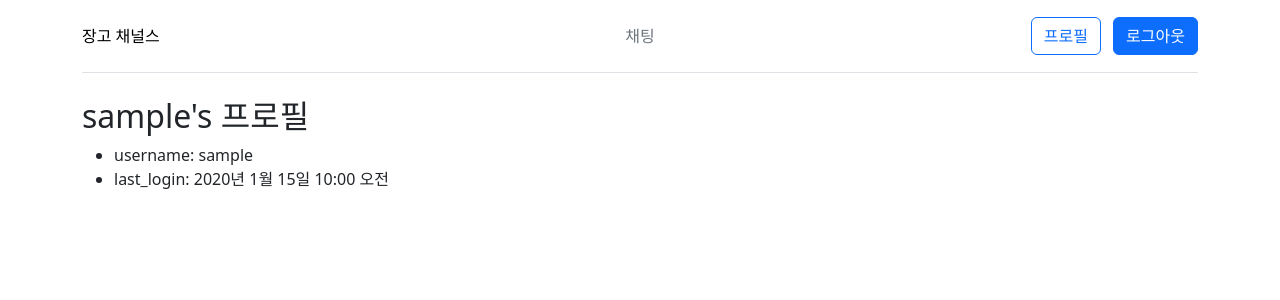
After one commit to sunbongE/MyDjangoChat, a Django app: page /accounts/profile/ in a window 1280 px wide. The commit adds this page. Shown: the top 300 px of the page. Run offline with Django 4.2, Linux system fonts and the light colour scheme; a user stored in the database is signed in; tables that the repository leaves empty hold one stand-in row (values such as "Sample post"); some libraries are stand-ins or nearby versions.

Commit message:
add_func: login, logout, signup// set_asgi: from channels.auth import AuthMiddlewareStack

```diff
--- /dev/null
+++ b/accounts/templates/accounts/profile.html
@@ -0,0 +1,9 @@
+{% extends 'accounts/base.html' %}
+
+{% block content %}
+<h2>{{ user.username }}'s 프로필</h2>
+<ul>
+    <li>username: {{ user.username }}</li>
+    <li>last_login: {{ user.last_login }}</li>
+</ul>
+{% endblock  %}
--- a/accounts/urls.py
+++ b/accounts/urls.py
@@ -3,4 +3,9 @@ from . import views
 
 app_name = "accounts"
 
-urlpatterns = []
+urlpatterns = [
+    path("signup/", views.signup, name="signup"),
+    path("login/", views.login, name="login"),
+    path("logout/", views.logout, name="logout"),
+    path("profile/", views.profile, name="profile"),
+]
--- a/accounts/views.py
+++ b/accounts/views.py
@@ -1,3 +1,39 @@
-from django.shortcuts import render
+from django.contrib.auth.views import LoginView, LogoutView
+from django.views.generic import TemplateView, CreateView
+from django.contrib.auth.mixins import LoginRequiredMixin  # 로그인 상태만 허용하는 기능
+from django.contrib.auth.forms import UserCreationForm
+from django.urls import reverse_lazy
 
 # Create your views here.
+signup = CreateView.as_view(
+    form_class=UserCreationForm,
+    template_name="partials/form.html",
+    extra_context={
+        "form_name": "회원가입",
+        "submit_label": "회원가입",
+    },
+    success_url=reverse_lazy("accounts:login"),
+)
+
+login = LoginView.as_view(
+    # 랜더링될 페이지 경로 설정
+    template_name="partials/form.html",
+    # 템플릿에서 사용할 context data
+    extra_context={
+        "form_name": "로그인",
+        "submit_label": "로그인",
+    },
+)
+
+logout = LogoutView.as_view(
+    # 로그아웃 완료 후 이동할 페이지 설정
+    next_page="accounts:login",
+)
+
+
+# 프로필 뷰 구현 로그인 상태에서만 허용(LoginRequiredMixin)
+class ProfileView(LoginRequiredMixin, TemplateView):
+    template_name = "accounts/profile.html"
+
+
+profile = ProfileView.as_view()
--- a/chat/views.py
+++ b/chat/views.py
@@ -2,8 +2,10 @@ from django.shortcuts import render, redirect
 from chat.forms import RoomForm
 from chat.models import Room
 from django.shortcuts import get_object_or_404
+from django.contrib.auth.decorators import login_required
 
 
+@login_required
 def room_new(request):
     if request.method == "POST":
         form = RoomForm(request.POST)
@@ -34,6 +36,7 @@ def index(request):
     )
 
 
+@login_required
 def room_chat(request, room_pk):
     room = get_object_or_404(Room, pk=room_pk)
     return render(
--- a/mysite/templates/base.html
+++ b/mysite/templates/base.html
@@ -27,11 +27,11 @@
           <div class="col-md-3 text-end">
             {% if not user.is_authenticated %}
 
-            <button type="button" class="btn btn-outline-primary me-2">로그인</button>
-            <button type="button" class="btn btn-primary">회원가입</button>
+            <a href="{% url 'accounts:login' %}" class="btn btn-outline-primary me-2">로그인</a>
+            <a href="{% url 'accounts:signup' %}" class="btn btn-primary">회원가입</a>
             {% else %}
-            <button type="button" class="btn btn-outline-primary me-2">로그인</button>
-            <button type="button" class="btn btn-primary">회원가입</button>
+            <a href="{% url 'accounts:profile' %}" class="btn btn-outline-primary me-2">프로필</a>
+            <a href="{% url 'accounts:logout' %}" class="btn btn-primary">로그아웃</a>
             {% endif %}
           </div>
         </header>
--- a/mysite/templates/partials/form.html
+++ b/mysite/templates/partials/form.html
@@ -1,4 +1,5 @@
 {% extends 'base.html' %}
+{% load django_bootstrap5 %}
 
 {% block content %}
 <h3>{{form.name}} </h3>
@@ -10,7 +11,7 @@
     <div class="card-body">
         <form action="" method='post' novalidate>
             {% csrf_token %}
-            {{bootstrap_form form}}
+            {% bootstrap_form form %}
             <input type="submit" class='btn btn-primary'
             {% if submit_label %} value="{{ submit_label }}">
                 {% endif %}
```
Also changed, not shown: chat/consumers.py (+17 -14 lines), mysite/asgi.py (+6 -2 lines).
